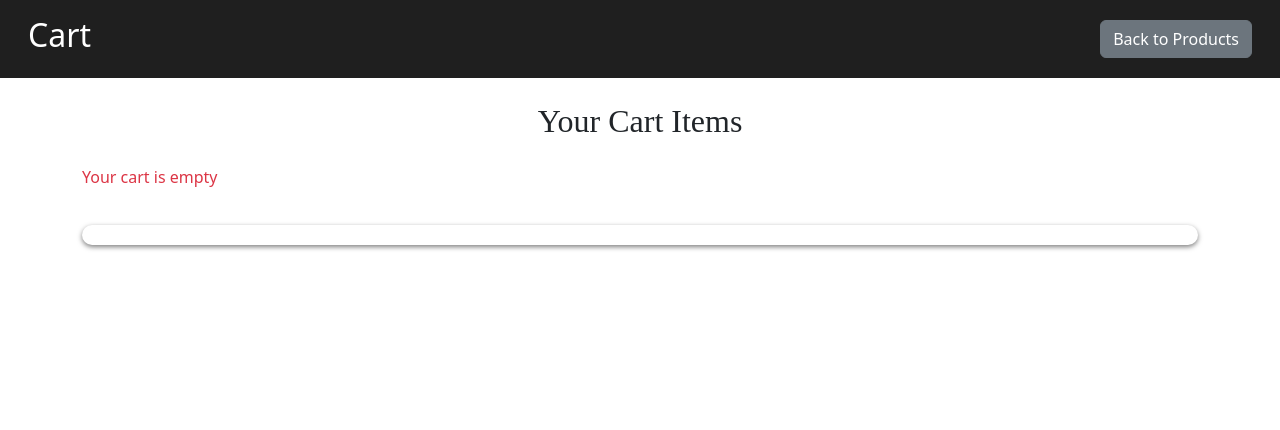
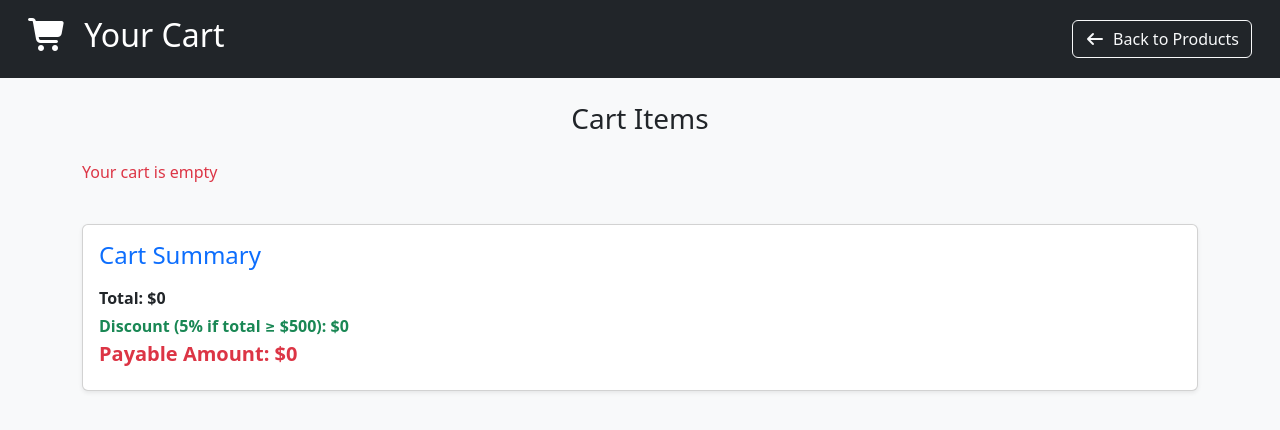
Before and after one commit to pragati1112/cart-js, a plain HTML site: page cart.html in a window 1280 px wide. Drawn offline with nearby package versions, Linux system fonts and the light colour scheme.

Commit message:
Update cart.html

```diff
--- a/cart.html
+++ b/cart.html
@@ -3,32 +3,41 @@
 <head>
 <meta charset="UTF-8">
 <meta name="viewport" content="width=device-width, initial-scale=1.0">
-<link rel="stylesheet" href="./CSS/style.css">
-<title>Cart Page - Dark Mode</title>
-<link href="https://cdn.jsdelivr.net/npm/bootstrap@5.3.8/dist/css/bootstrap.min.css" rel="stylesheet">
+  <!-- css-link -->
+    <link rel="stylesheet" href="./CSS/all.min.css">
+    <link rel="stylesheet" href="./CSS/style.css">
+<title>Cart Page</title>
+<link href="https://cdn.jsdelivr.net/npm/bootstrap@5.3.3/dist/css/bootstrap.min.css" rel="stylesheet">
 </head>
-<body>
+<body class="bg-light">
 
-<header class="p-3 mb-4">
-    <div class="container-fluid">
-        <div class="row align-items-center">
-            <div class="col-2">
-                <h2 class="text-white">Cart</h2>
-            </div>
-            <div class="col-10 text-end">
-                <a href="index.html" class="btn btn-secondary">Back to Products</a>
-            </div>
-        </div>
-    </div>
+<header class="p-3 mb-4 bg-dark text-white">
+  <div class="container-fluid d-flex justify-content-between align-items-center">
+    <h2 class="text-white">
+      <i class="fa-solid fa-cart-shopping me-2 text-white"></i>
+      Your Cart
+    </h2>
+    <a href="practices.html" class="btn btn-outline-light">
+      <i class="fa-solid fa-arrow-left me-1"></i> Back to Products
+    </a>
+  </div>
 </header>
 
 <div class="container">
-    <h2 class="mb-4 text-center title-font">Your Cart Items</h2>
-    <div id="your-cart" class="row gy-4"></div>
-    <div id="yourtotal" class="fw-bold "></div>
+  <h3 class="mb-4 text-center">Cart Items</h3>
+
+  <!-- Cart Products -->
+  <div id="your-cart" class="row gy-4"></div>
+
+  <div class="card mt-4 shadow-sm p-3">
+    <h4 class="mb-3 text-primary">Cart Summary</h4>
+    <p class="mb-1 fw-semibold">Total: $<span id="total">0</span></p>
+    <p class="mb-1 fw-semibold text-success">Discount (5% if total ≥ $500): $<span id="dis">0</span></p>
+    <h5 class="fw-bold text-danger">Payable Amount: $<span id="payable">0</span></h5>
+  </div>
 </div>
 
-<script src="https://cdn.jsdelivr.net/npm/bootstrap@5.3.8/dist/js/bootstrap.bundle.min.js"></script>
+<script src="https://cdn.jsdelivr.net/npm/bootstrap@5.3.3/dist/js/bootstrap.bundle.min.js"></script>
 <script src="./JS/cart.js"></script>
 </body>
 </html>
```
